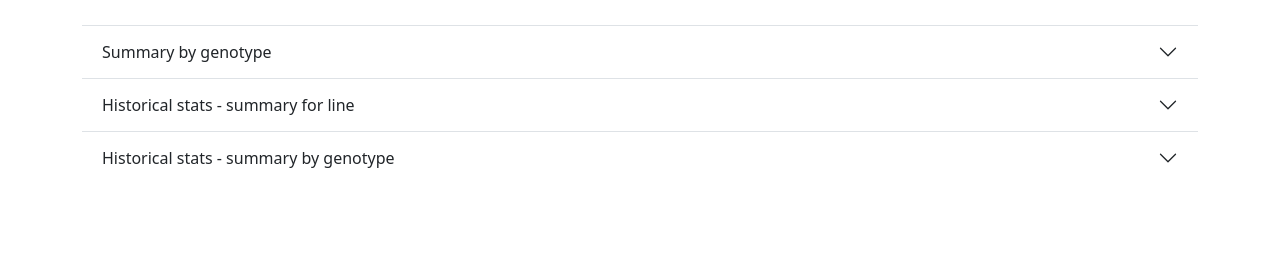
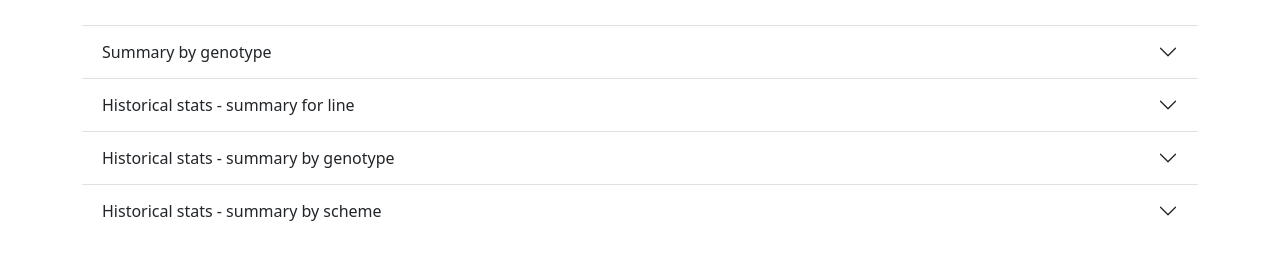
Before and after one commit to neuroinformatics-unit/OSCaR-web-app, a Django app: template oscar_web_app/templates/optimiser/result.html in a window 1280 px wide. Shown: the part 437-716 px from the top of the page. Run offline with Django 5.2, Linux system fonts and the light colour scheme; the template is opened without the code that fills it, so the values that code supplies are empty; parts of the project's set-up code (start-up, migrations or seed data) failed here and were passed over; some libraries are stand-ins or nearby versions.

Commit message:
add summary of stats per scheme

```diff
--- a/oscar_web_app/templates/optimiser/result.html
+++ b/oscar_web_app/templates/optimiser/result.html
@@ -94,7 +94,24 @@
            class="accordion-collapse collapse"
            aria-labelledby="historical-stats-genotype-heading">
         <div class="accordion-body row justify-content-center">
-          <div class="col-md-8 table-responsive justify-content-center">{{ stats_genotype_table | safe }}</div>
+          <div class="col-md-8 table-responsive">{{ stats_genotype_table | safe }}</div>
+        </div>
+      </div>
+    </div>
+    <div class="accordion-item">
+      <h2 class="accordion-header" id="historical-stats-scheme-heading">
+        <button class="accordion-button collapsed"
+                type="button"
+                data-bs-toggle="collapse"
+                data-bs-target="#historical-stats-scheme-collapse"
+                aria-expanded="false"
+                aria-controls="historical-stats-scheme-collapse">Historical stats - summary by scheme</button>
+      </h2>
+      <div id="historical-stats-scheme-collapse"
+           class="accordion-collapse collapse"
+           aria-labelledby="historical-stats-scheme-heading">
+        <div class="accordion-body justify-content-center">
+          <div class="table-responsive">{{ stats_scheme_table | safe }}</div>
         </div>
       </div>
     </div>
```
Also changed, not shown: oscar_web_app/optimiser/views.py (+30 -0 lines).
